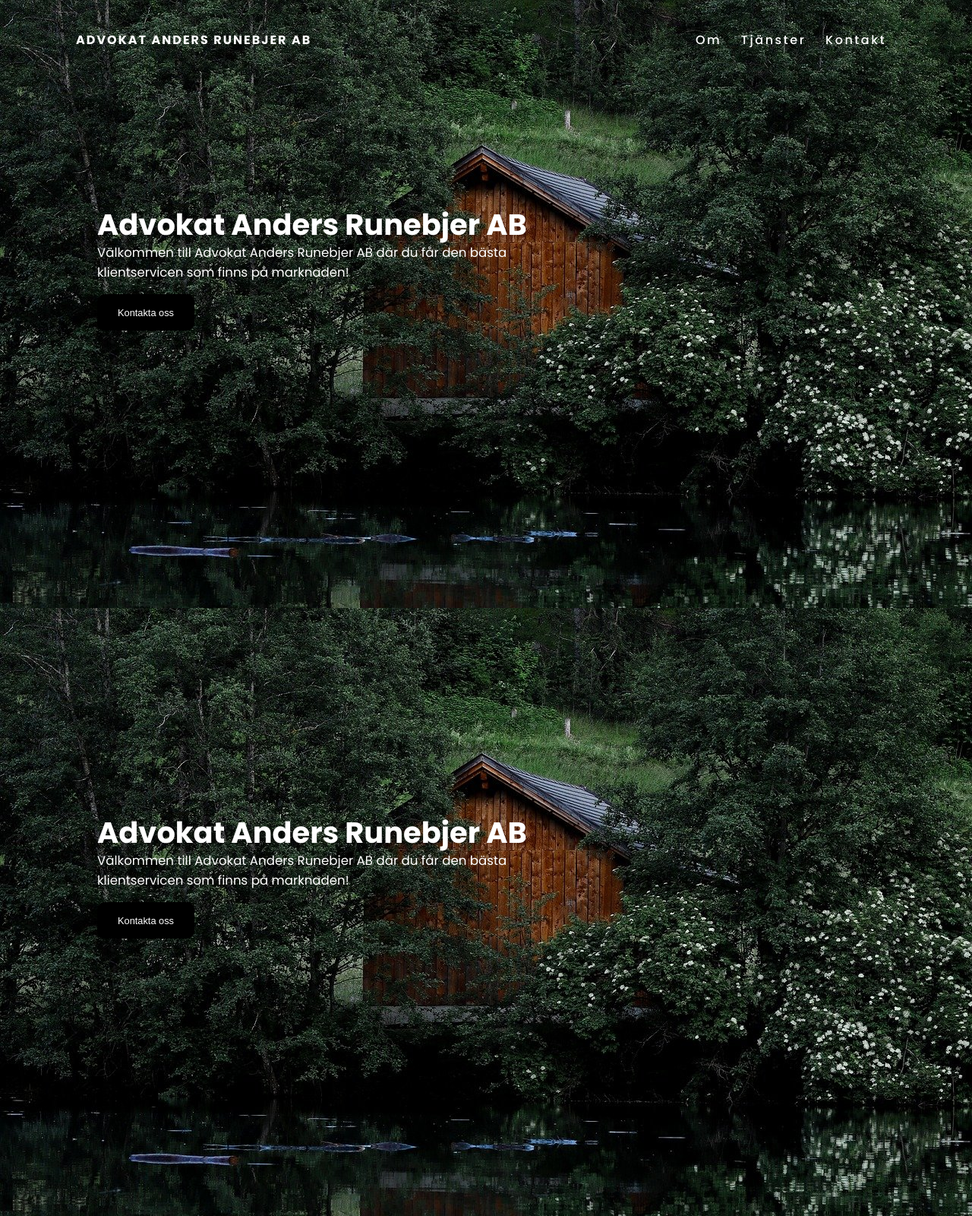
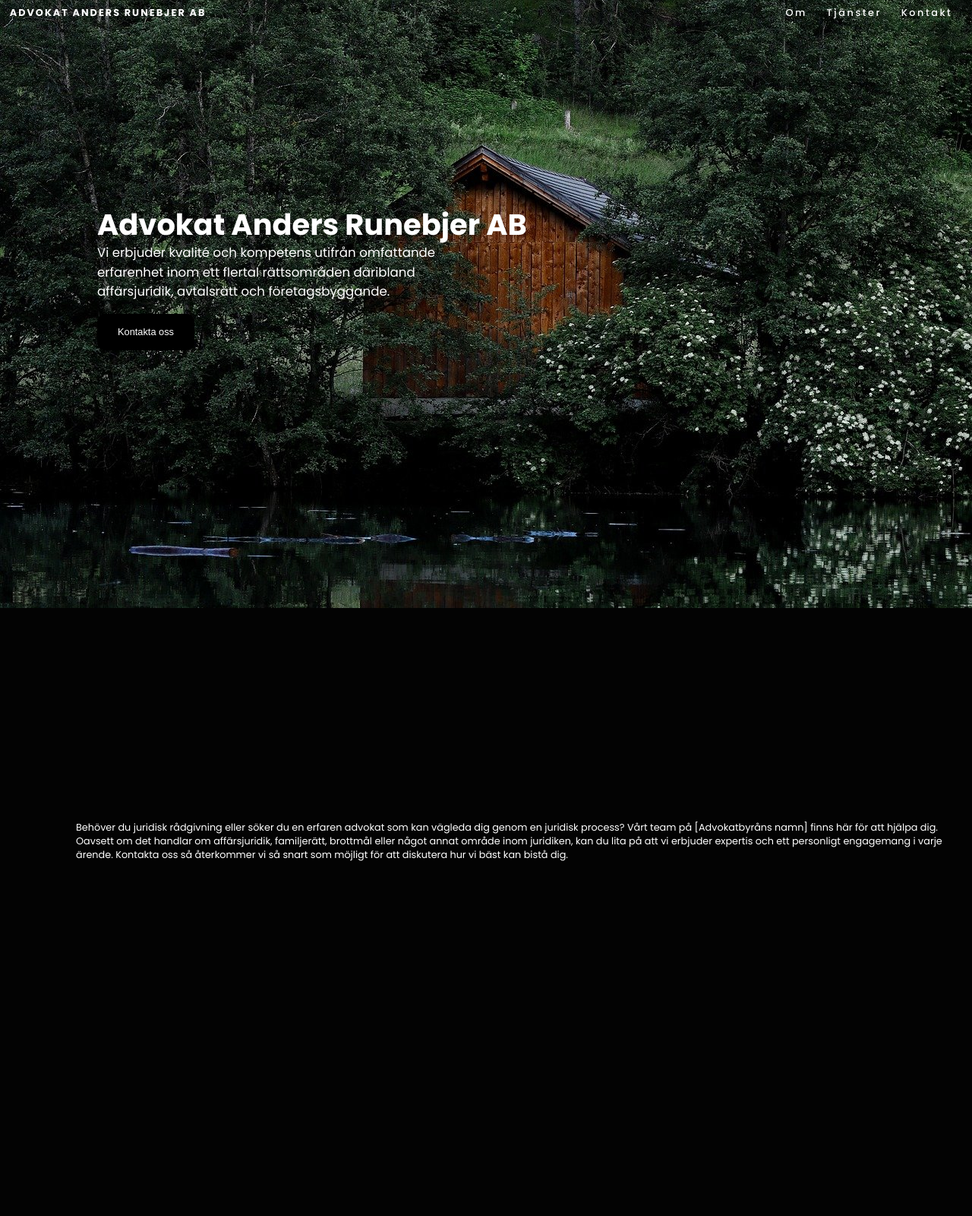
Before and after one commit to Astor1496/andersrunebjer2, a plain HTML site: page index.html in a window 1280 px wide. Shown: the whole page at 76% size. Drawn offline with Linux system fonts and the light colour scheme.

Commit message:
Landingpage done isch can make some changes

```diff
--- a/index.html
+++ b/index.html
@@ -12,23 +12,35 @@
     <ul>
       <li><a href="pages/about.html">Om</a></li>
       <li><a href="pages/services.html">Tjänster</a></li>
-      <li><a href="pages/contactus.html">Kontakt</a></li
+      <li><a href="pages/contactus.html">Kontakt</a></li>
     </ul>
   </header>
 
   <div id="landing-page">
     <div id="landing__content">
       <h1 id="landing-header">Advokat Anders Runebjer AB</h1>
-      <p id="landing-text">Välkommen till Advokat Anders Runebjer AB där du får den bästa klientservicen som finns på marknaden!</p>
+      <p id="landing-text">Vi erbjuder kvalité och kompetens utifrån omfattande erfarenhet inom ett flertal rättsområden däribland affärsjuridik, avtalsrätt och företagsbyggande. </p>
       <a href="pages/contactus.html"><button id="landing__button">Kontakta oss</button></a>
     </div>
   </div>
-  <div id="landing-page">
-    <div id="landing__content">
-      <h1 id="landing-header">Advokat Anders Runebjer AB</h1>
-      <p id="landing-text">Välkommen till Advokat Anders Runebjer AB där du får den bästa klientservicen som finns på marknaden!</p>
-      <a href="pages/contactus.html"><button id="landing__button">Kontakta oss</button></a>
+
+  <div id="contact-us">
+    <div id="contact__text">
+      <p>Behöver du juridisk rådgivning eller söker du en erfaren advokat som kan vägleda dig genom en juridisk process? Vårt team på [Advokatbyråns namn] finns här för att hjälpa dig.
+
+        Oavsett om det handlar om affärsjuridik, familjerätt, brottmål eller något annat område inom juridiken, kan du lita på att vi erbjuder expertis och ett personligt engagemang i varje ärende.
+
+        Kontakta oss så återkommer vi så snart som möjligt för att diskutera hur vi bäst kan bistå dig.</p>
     </div>
+    <div id="contact__info"></div>
+  </div>
+  <div id="about-us">
+
+  </div>
+  <div id="services">
+
+  </div>
+
 </body>
 <script type="text/javascript">
   window.addEventListener("scroll", function() {
--- a/styles.css
+++ b/styles.css
@@ -1,3 +1,4 @@
+
 @import url('https://fonts.googleapis.com/css2?family=Poppins:ital,wght@0,100;0,200;0,300;0,400;0,500;0,600;0,700;0,800;0,900&display=swap');
 
 :root {
@@ -13,8 +14,9 @@
 
 body {
   font-family: var(--text-font);
-  background: #202920;
+  background: #000000;
   height: 100vh;
+  overflow-x: hidden;
 }
 
 header {
@@ -26,12 +28,12 @@ header {
   justify-content: space-between;
   align-items: center;
   transition: 0.6s;
-  padding: 40px 100px;
+  padding: 1vh 1vw;
   z-index: 1000000;
 }
 
 header.sticky {
-  padding: 5px 100px;
+  padding: 0.9vh 100px;
   background: #fff;
 }
 
@@ -48,7 +50,7 @@ header #header-logo {
   font-weight: 700;
   color: #fff;
   text-decoration: none;
-  font-size: 1em;
+  font-size: 1vw;
   text-transform: uppercase;
   letter-spacing: 2px;
   transition: 0.6s;
@@ -61,6 +63,7 @@ header ul {
   align-items: center;
   list-style: none; /* Removes the bullet points (dots) */
   padding: 0; /* Ensure no extra padding */
+  font-size: 1vw;
 }
 
 header ul li {
@@ -102,7 +105,7 @@ header ul li a {
 #landing-text {
   font-size: 1.3vw;
   line-height: 2vw;
-  max-width: 600px;
+  max-width: 40vw;
   margin-top: 1vh;
   margin-bottom: 1vh;
 }
@@ -130,3 +133,23 @@ header ul li a {
   background: #fff;
   color: #000;
 }
+
+/* #contact-us styles */
+
+#contact-us {
+  background: rgb(3, 3, 3);
+  width: 100vw;
+  height: 100vh;
+  display: flex;
+  padding-top: 35vh;
+  background-position: center;
+  background-repeat: no-repeat;
+  background-size: cover;
+  text-decoration: none;
+}
+
+#contact__text {
+  color: white;
+  font-size: 1vw;
+  margin-left: 100px;
+}
```
Also changed, not shown: pages/about.html (+19 -0 lines), pages/contactus.html (+19 -0 lines), pages/services.html (+19 -0 lines), 1 other file.
